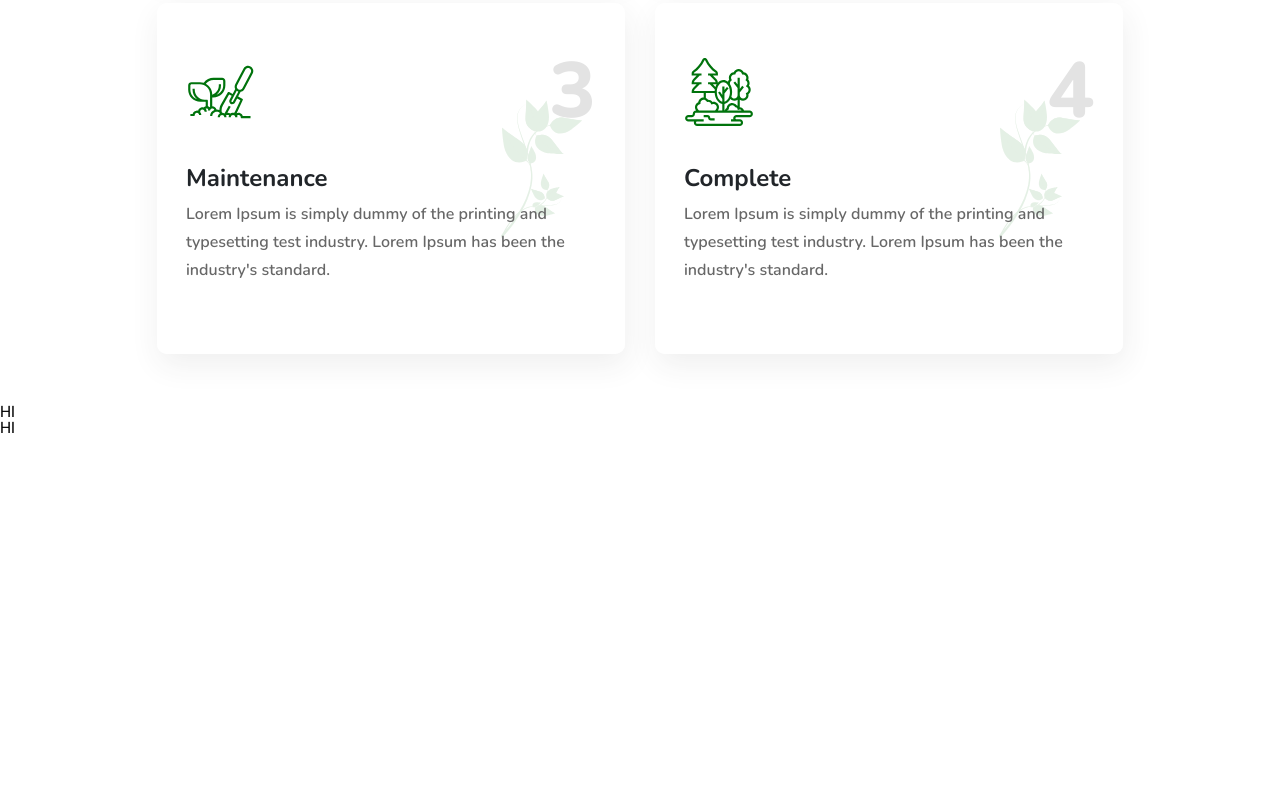
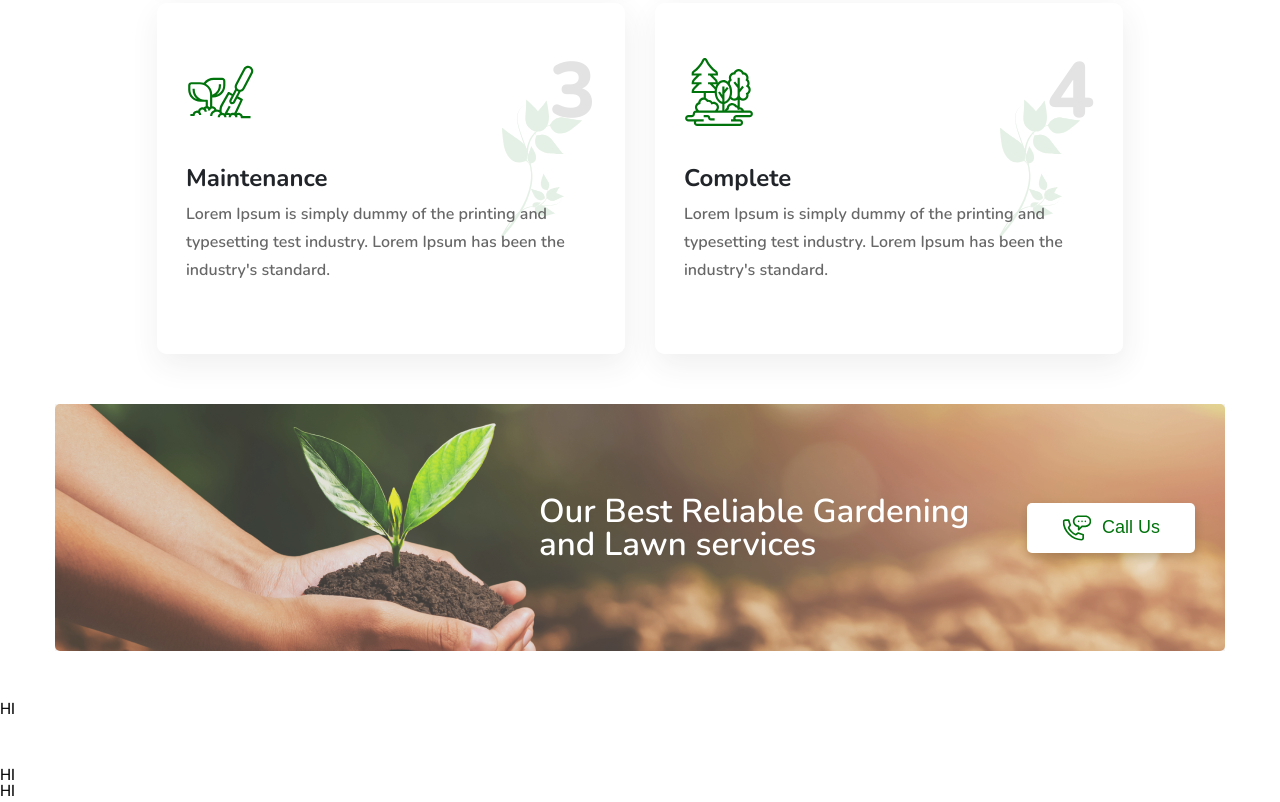
Before and after one commit to eerietated/project-plant, a plain HTML site: page index.html in a window 1280 px wide. Shown: the part 6023-6825 px from the top of the page. Before the commit the page ends 6462 px from the top, so only its background shows below. Drawn offline with nearby package versions, Linux system fonts and the light colour scheme.

Commit message:
added section-e

```diff
--- a/css/style.scss
+++ b/css/style.scss
@@ -723,6 +723,76 @@ h1 {
     }
 }
 
+// ---------------------------SECTION-E---------------------------
+.section-e {
+    .container {
+        padding: 0;
+    }
+
+    .row {
+        align-items: center;
+        justify-content: center;
+    }
+
+    .section-e-container {
+        background: url('../imgs/Mobile-app/e-bg-img-small.png') no-repeat center center/cover;
+        border-radius: 5px;
+        width: 100%;
+        min-height: 224px;
+        display: flex;
+        justify-content: center;
+        align-items: center;
+    }
+
+    .section-e-placeholder {
+        background: rgba($color: #C4C4C4, $alpha: 0.2);
+        width: 100%;
+        min-height: 224px;
+        display: flex;
+        justify-content: center;
+        align-items: center;
+    }
+
+    .section-e-content {
+        color: #FFF;
+        display: flex;
+        flex-direction: column;
+        align-items: center;
+        justify-content: center;
+        gap: 30px;
+        margin: 0 30px;
+        width: 100%;
+
+        .e-text {
+            font-size: 20px;
+            text-align: center;
+        }
+    }
+
+    .e-call-btn {
+        display: flex;
+        flex-direction: row;
+        justify-content: center;
+        align-items: center;
+        color: #00730C;
+        background-color: #fff;
+        gap: 10px;
+        border: none;
+        border-radius: 5px;
+        padding: 10px 35px;
+        box-shadow: 1px 4px 10px 0px rgba(0, 0, 0, 0.15);
+
+        img {
+            width: 20px;
+            height: 20px;
+        }
+
+        p {
+            text-align: center;
+            font-size: 14px;
+        }
+    }
+}
 
 
 // ---------------------------TABLET---------------------------
@@ -1179,6 +1249,43 @@ h1 {
             }
         }
     }
+
+    // ---------------------------SECTION-E---------------------------
+    .section-e {
+        .section-e-container {
+            background: url('../imgs/Desktop-app/e-bg-img-big.png') no-repeat center center/cover;
+            min-height: 247px;
+        }
+
+        .section-e-placeholder {
+            min-height: 247px;
+        }
+
+        .section-e-content {
+            flex-direction: row;
+            justify-content: flex-end;
+            gap: 40px;
+
+            .e-text {
+                font-size: 33px;
+                text-align: start;
+                display: flex;
+                flex-wrap: wrap;
+                width: 448px;
+            }
+        }
+
+        .e-call-btn {
+            img {
+                width: 30px;
+                height: 30px;
+            }
+
+            p {
+                font-size: 18px;
+            }
+        }
+    }
 }
 
 
@@ -1328,6 +1435,13 @@ h1 {
             }
         }
     }
+
+    // ---------------------------SECTION-E---------------------------
+    .section-e {
+        .section-e-content {
+            gap: 85px;
+        }
+    }
 }
 
 
--- a/index.html
+++ b/index.html
@@ -392,7 +392,25 @@
                     </div>
                 </div>
             </div>
-            <div class="section-e">HI</div>
+            <div class="section-e">
+                <div class="container">
+                    <div class="row">
+                        <div class="section-e-container">
+                            <div class="section-e-placeholder">
+                                <div class="section-e-content">
+                                    <p class="e-text">Our Best Reliable Gardening and Lawn services</p>
+                                    <button class="e-call-btn">
+                                        <img src="imgs/Desktop-app/call-btn-green.svg" />
+                                        <p>Call Us</p>
+                                    </button>
+                                </div>
+                            </div>
+                        </div>
+                    </div>
+                </div>
+            </div>
+            <div class="section-f">HI</div>
+            <div class="section-g">HI</div>
         </main>
         <footer class="footer">HI</footer>
     </body>
```
Also changed, not shown: css/style.css, imgs/Desktop-app/call-btn-green.svg (added), imgs/Desktop-app/e-bg-img-big.png (added), imgs/Mobile-app/e-bg-img-small.png (added), 1 other file. Lines whose indentation alone changed are shown as unchanged.
